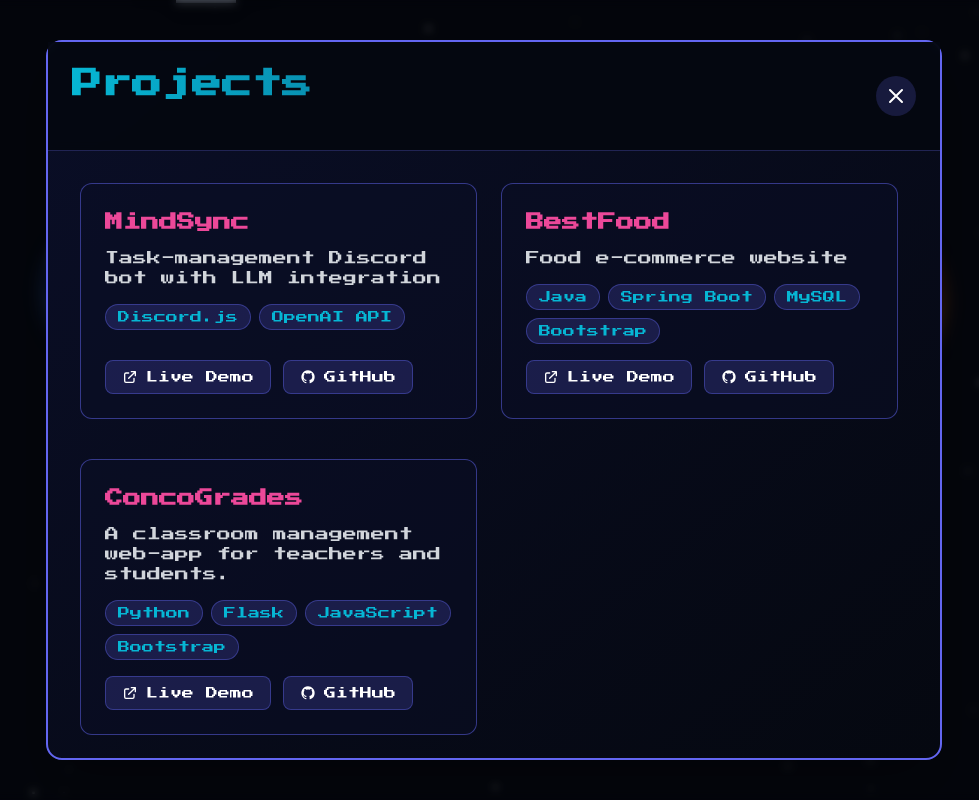
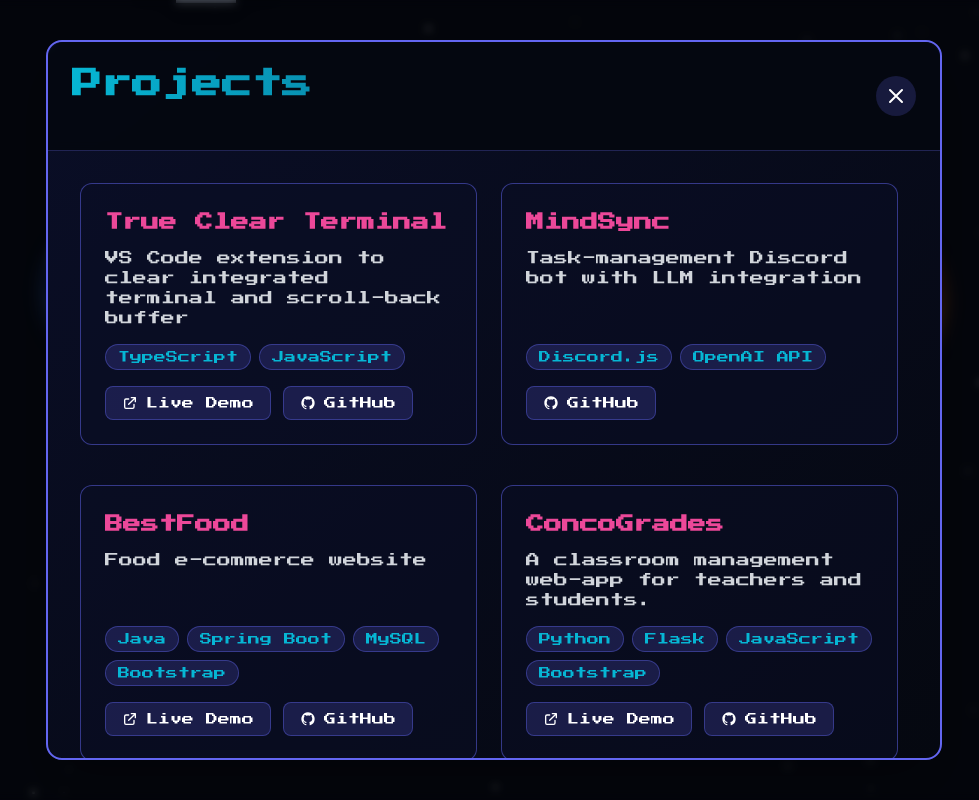
Before and after one commit to mohammadalshikh/personal-website, a React (Vite) app: page / in a window 1280 px wide. Both pictures are taken after a click on the button "Projects". Shown: the part 692-1492 px from the top of the page, without its empty margins (146-1125 px from the left). Built offline with nearby package versions, Linux system fonts and the light colour scheme.

Commit message:
Fix modal border and other improvements

```diff
--- a/src/App.jsx
+++ b/src/App.jsx
@@ -56,12 +56,20 @@
     ],
     projects: [
         {
+            id: 4,
+            name: 'True Clear Terminal',
+            description: 'VS Code extension to clear integrated terminal and scroll-back buffer',
+            technologies: ['TypeScript', 'JavaScript'],
+            link: 'https://marketplace.visualstudio.com/items?itemName=mohammadalshikh.true-clear-terminal',
+            github: 'https://github.com/mohammadalshikh/true-clear-terminal-vscode',
+        },
+        {
             id: 3,
             name: 'MindSync',
             description: 'Task-management Discord bot with LLM integration',
             technologies: ['Discord.js', 'OpenAI API'],
-            link: 'https://bestfood.mohammadalshikh.com',
-            github: 'https://github.com/mohammadalshikh/e-commerce-spring-boot',
+            link: null,
+            github: 'https://github.com/mohammadalshikh/mindsync',
         },
         {
             id: 2,
--- a/src/components/TypingHeader.jsx
+++ b/src/components/TypingHeader.jsx
@@ -26,8 +26,6 @@
     "What's that?",
     "No. I didn't steal that from Interstellar",
     "...",
-    "You don't believe me?",
-    "Okay fine, maybe I did.",
     "If you made it this far, here's a pixel heart for you:",
 ];
 
--- a/src/components/sections/Projects.jsx
+++ b/src/components/sections/Projects.jsx
@@ -23,7 +23,7 @@
                         </p>
 
                         {project.technologies && project.technologies.length > 0 && (
-                            <div className="flex flex-wrap gap-2 mb-4">
+                            <div className="flex flex-wrap gap-2 mb-4 mt-auto">
                                 {project.technologies.map((tech, idx) => (
                                     <span key={idx} className="tech-tag">
                                         {tech}
@@ -32,7 +32,7 @@
                             </div>
                         )}
 
-                        <div className="flex gap-3 mt-auto">
+                        <div className="flex gap-3">
                             {project.link && (
                                 <a
                                     href={project.link}
--- a/src/index.css
+++ b/src/index.css
@@ -70,6 +70,7 @@
 
     .modal-header {
         @apply sticky top-0 bg-space-darker/95 backdrop-blur-sm border-b border-space-purple/30 p-6 flex justify-between items-center z-10 flex-shrink-0;
+        border-radius: 1rem 1rem 0 0;
     }
 
     .modal-body {
```
